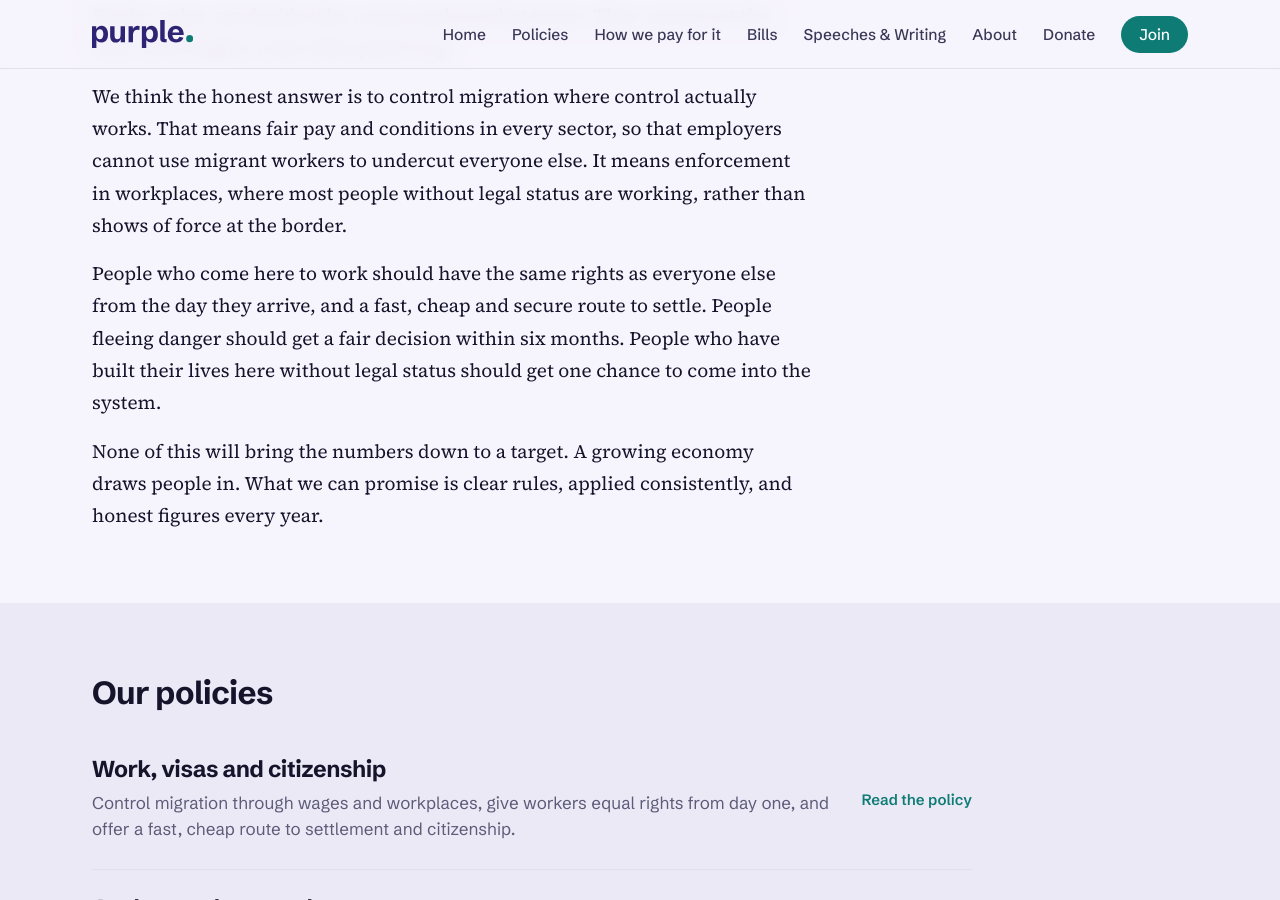
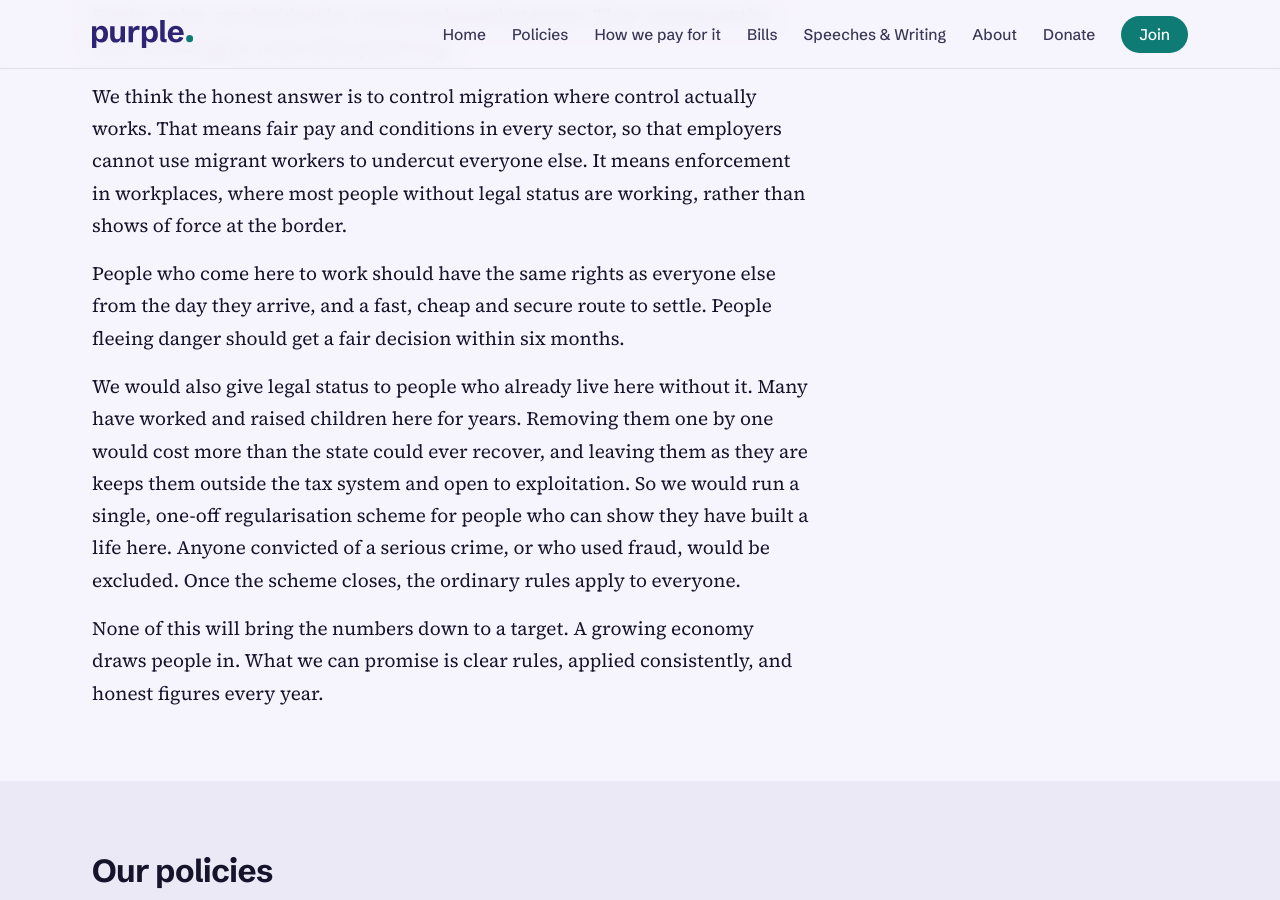
Before and after one commit to Purple-Party-uk/purple, a Jekyll site: the page built from _themes/immigration.md, in a window 1280 px wide and 900 px high, scrolled down 631 px. Built offline with Jekyll 4.4.1, drawn with Linux system fonts in a browser that asks for light colours.

Commit message:
Immigration area: state the regularisation scheme plainly (#31)
Claude-Session: https://claude.ai/code/session_016kdNgxoorG4GhDbdojy1xA

Co-authored-by: Claude <noreply@anthropic.com>

```diff
--- a/_themes/immigration.md
+++ b/_themes/immigration.md
@@ -14,6 +14,8 @@ Governments keep promising to cut immigration to a number, and they keep missing
 
 We think the honest answer is to control migration where control actually works. That means fair pay and conditions in every sector, so that employers cannot use migrant workers to undercut everyone else. It means enforcement in workplaces, where most people without legal status are working, rather than shows of force at the border.
 
-People who come here to work should have the same rights as everyone else from the day they arrive, and a fast, cheap and secure route to settle. People fleeing danger should get a fair decision within six months. People who have built their lives here without legal status should get one chance to come into the system.
+People who come here to work should have the same rights as everyone else from the day they arrive, and a fast, cheap and secure route to settle. People fleeing danger should get a fair decision within six months.
+
+We would also give legal status to people who already live here without it. Many have worked and raised children here for years. Removing them one by one would cost more than the state could ever recover, and leaving them as they are keeps them outside the tax system and open to exploitation. So we would run a single, one-off regularisation scheme for people who can show they have built a life here. Anyone convicted of a serious crime, or who used fraud, would be excluded. Once the scheme closes, the ordinary rules apply to everyone.
 
 None of this will bring the numbers down to a target. A growing economy draws people in. What we can promise is clear rules, applied consistently, and honest figures every year.
```
